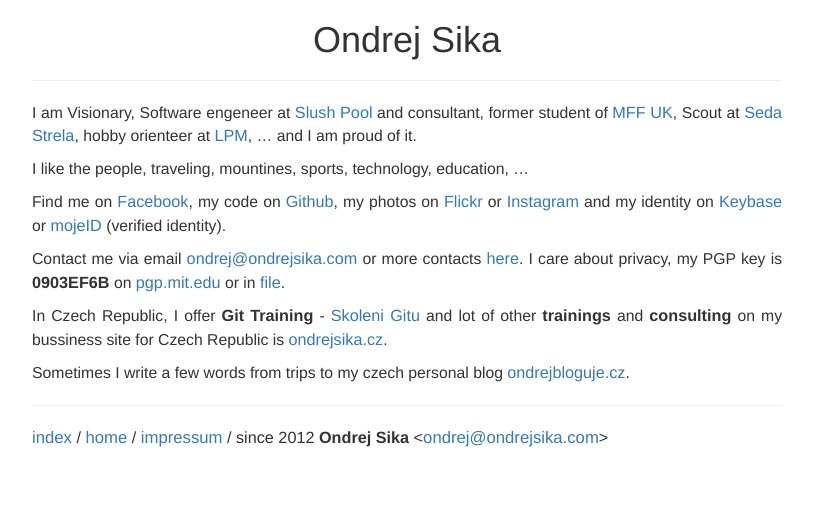
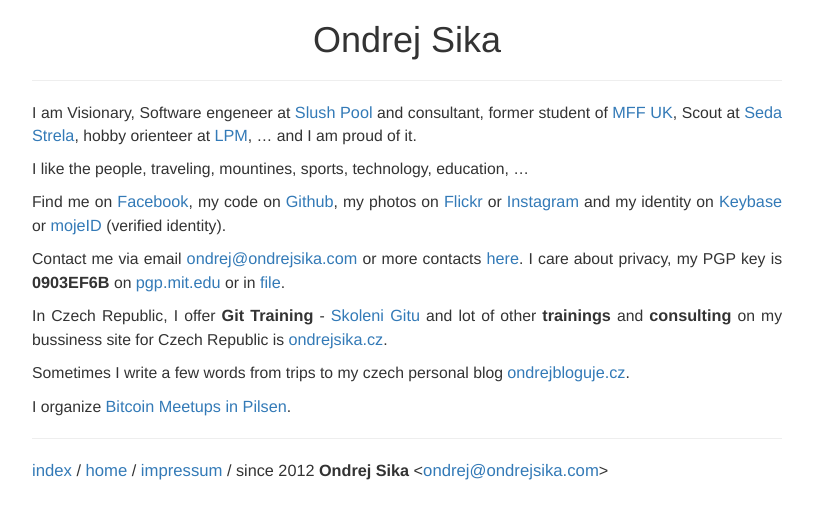
Before and after one commit to ondrejsika/ondrejsika.com, a Jekyll site: the page built from index.md, in a window 1280 px wide. Shown: the top 519 px of the page, without its empty margins (233-1046 px from the left). Built offline with Jekyll 4.4.1, drawn with Linux system fonts in a browser that asks for light colours; comment, search, counter and statistics services are not loaded.

Commit message:
homepage - add link to my meetups (bitcoinplzen.cz)

```diff
--- a/index.md
+++ b/index.md
@@ -24,3 +24,5 @@
 In Czech Republic, I offer __Git Training__ - [Skoleni Gitu](https://skoleni-git.cz) and lot of other __trainings__ and __consulting__ on my bussiness site for Czech Republic is [ondrejsika.cz](https://ondrejsika.cz).
 
 Sometimes I write a few words from trips to my czech personal blog [ondrejbloguje.cz](https://ondrejbloguje.cz).
+
+I organize [Bitcoin Meetups in Pilsen](http://bitcoinplzen.cz).
```
